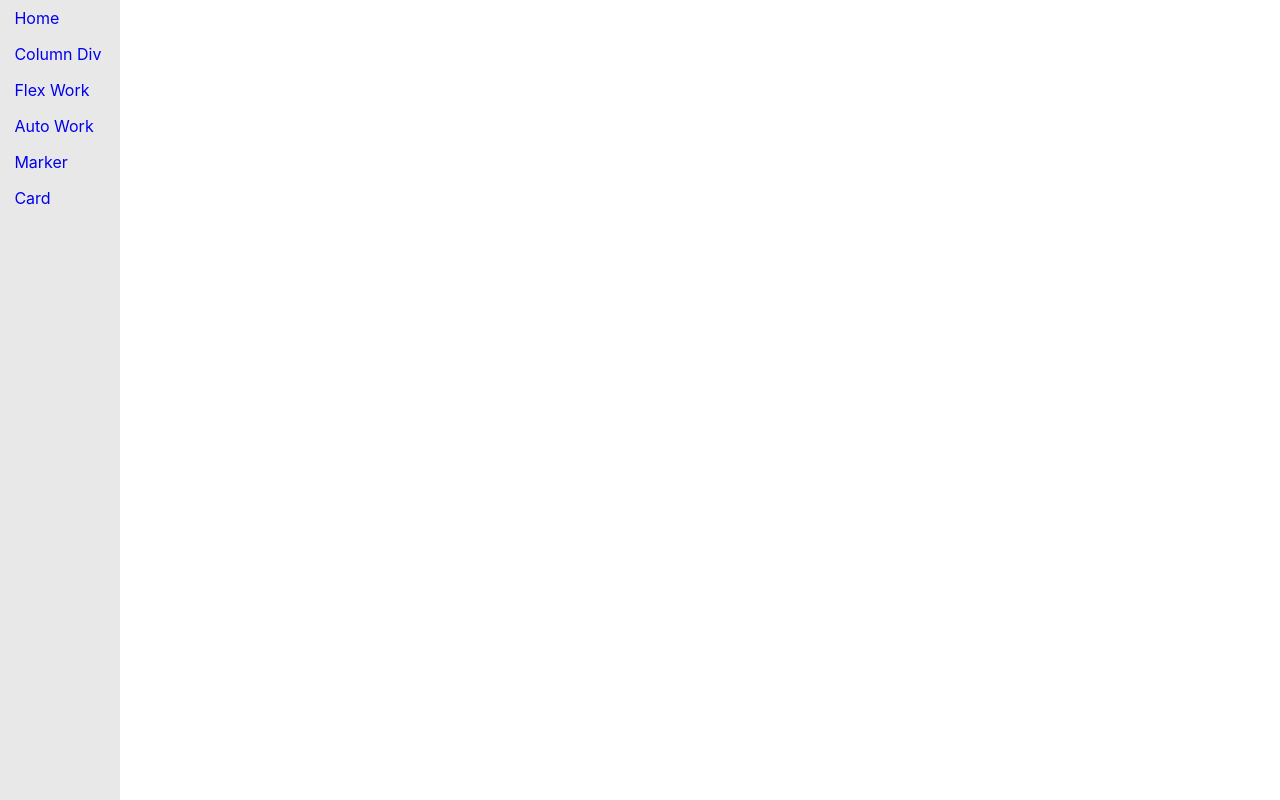
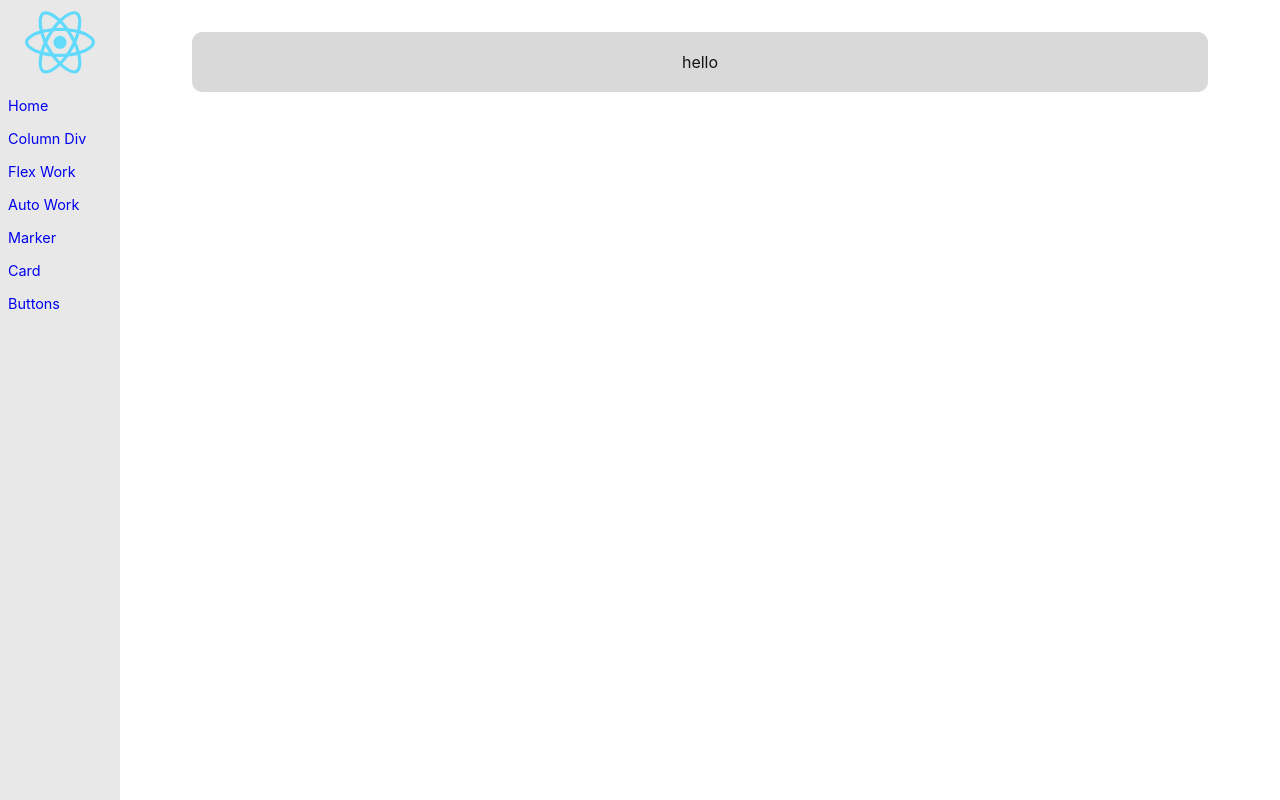
Before and after one commit to mostlyclicks/css-work, a React (Create React App) app: page /buttons in a window 1280 px wide. Built offline with nearby package versions, Linux system fonts and the light colour scheme.

Commit message:
button animation start

```diff
--- a/src/App.js
+++ b/src/App.js
@@ -14,6 +14,7 @@ import AutoWork from './components/AutoWork'
 import Marker from './components/Marker'
 import Card from './components/Card'
 import SwitchWrapper from './components/SwitchWrapper'
+import Buttons from './components/Buttons.js'
 
 function App() {
 
@@ -30,6 +31,7 @@ function App() {
             <Route path="/auto-work" component={AutoWork} />
             <Route path="/marker" component={Marker} />
             <Route path="/card" component={Card} />
+            <Route path="/buttons" component={Buttons} />
           </Switch>
         </SwitchWrapper>
       </div>
--- /dev/null
+++ b/src/components/Buttons.js
@@ -0,0 +1,24 @@
+import React from 'react'
+import styled from 'styled-components'
+
+const Buttons = (props) => {
+  return (
+    <Button>hello</Button>
+  )
+}
+
+export default Buttons
+
+const Button = styled.div`
+  width:auto;
+  background-color:#d9d9d9;
+  color:#141414;
+  padding:1.25rem 2rem;
+  border-radius:10px;
+  &:hover {
+    background-color:#252525;
+    color:#ffffff;
+    transition:500ms;
+    transform-x:5px;
+  }
+`
--- a/src/components/Nav.js
+++ b/src/components/Nav.js
@@ -1,10 +1,12 @@
 import React from 'react'
 import { Link } from 'react-router-dom'
 import styled from 'styled-components'
+import logo from '../logo.svg'
 
 const Nav = () => {
   return (
     <NavWrapper>
+      <Img src={logo} />
       <Ul>
         <li><Link to="/">Home</Link></li>
         <li><Link to="/column-div">Column Div</Link></li>
@@ -12,6 +14,7 @@ const Nav = () => {
         <li><Link to="/auto-work">Auto Work</Link></li>
         <li><Link to="/marker">Marker</Link></li>
         <li><Link to="/card">Card</Link></li>
+        <li><Link to="/buttons">Buttons</Link></li>
       </Ul>
     </NavWrapper>
   )
@@ -35,8 +38,8 @@ const Ul = styled.ul`
   text-align:left;
   margin:0;
   padding:0;
-  margin-left:.4em;
 
+  font-size:90%;
   // li::marker {
   //   content:"➜";
   //   color:#ffffff;
@@ -52,3 +55,23 @@ const Ul = styled.ul`
     }
   }
 `
+
+const Img = styled.img`
+  animation: rotation 2s inifinite linear;
+`
+
+//   .App-logo {
+//     animation: App-logo-spin infinite 20s linear;
+//   }
+
+
+
+
+// @keyframes App-logo-spin {
+//   from {
+//     transform: rotate(0deg);
+//   }
+//   to {
+//     transform: rotate(360deg);
+//   }
+// }
```
Lines whose indentation alone changed are shown as unchanged.
